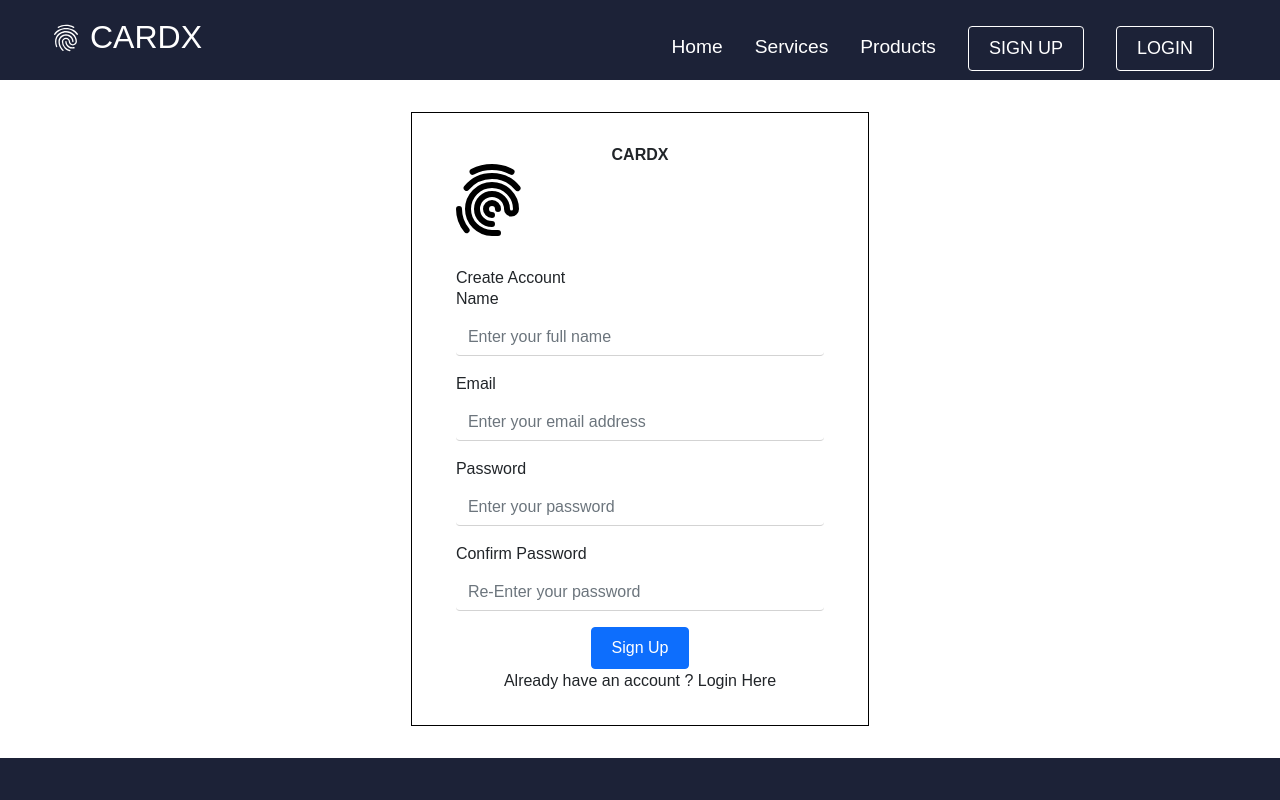
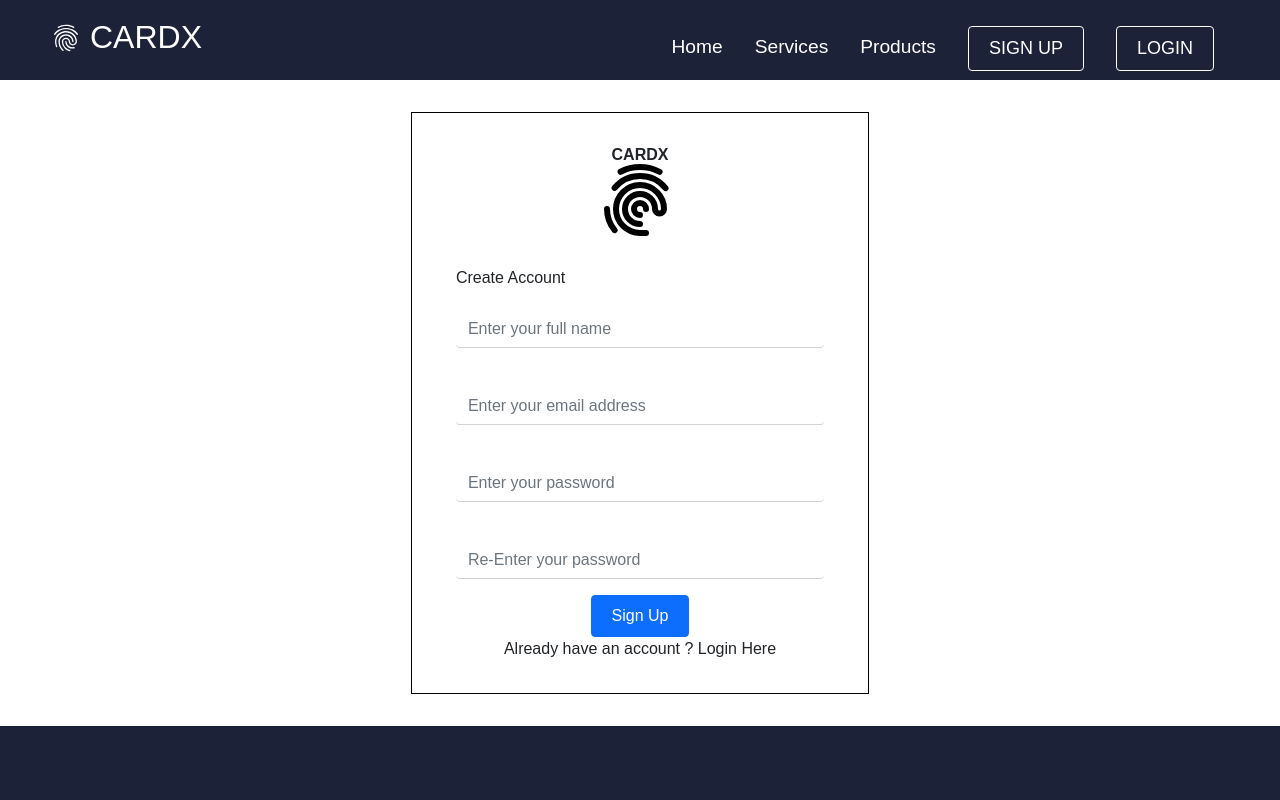
Before and after one commit to itsmemohit/React-Project-2, a React (Create React App) app: page /sign-up in a window 1280 px wide. Shown: the top 800 px of the page. Built offline with nearby package versions, Linux system fonts and the light colour scheme; no server answers.

Commit message:
condition applied on home.js

```diff
--- a/src/Components/pages/HomePage/Home.js
+++ b/src/Components/pages/HomePage/Home.js
@@ -1,18 +1,33 @@
-import React from 'react'
+import React,{ useState } from 'react'
 import Footer from '../Footer/Footer'
 import HeroSection from '../HeroSection'
 import Pricing from '../Pricing';
 import {homeObjOne, homeObjTwo, homeObjThree, homeObjFour} from './Data'
+import { auth } from '../../../firebase-config';
+import { onAuthStateChanged } from "firebase/auth";
+import Dashboard from "../../Dashboard/Dashboard";
 
 function Home() {
+    const [user, setUser] = useState({});
+
+    onAuthStateChanged(auth, (currentUser) => {
+      setUser(currentUser);
+    });
+
+
+
     return (
         <div>
+            {user ?
+            (<Dashboard></Dashboard>) :
+            (<div>
             <HeroSection {...homeObjOne} />
             <HeroSection {...homeObjThree} />
             <HeroSection {...homeObjTwo} />
             <Pricing />
             <HeroSection {...homeObjFour} />
             <Footer />
+            </div>)}
         </div>
     );
 }
--- a/src/Components/pages/Login/Login.css
+++ b/src/Components/pages/Login/Login.css
@@ -12,7 +12,8 @@
 }
 
 .logosection{
-    text-align: center;
+    justify-content: center;
+    display: inline-grid;
     margin-bottom: 2rem;
 }
 
--- a/src/Components/pages/Login/Login.js
+++ b/src/Components/pages/Login/Login.js
@@ -58,7 +58,7 @@ function Login() {
               <h3>Enter your details</h3>
               <Form>
                 <FormGroup>
-                  <Label for="email">Email</Label>
+                  <Label for="email"></Label>
                   <Input
                     id="email"
                     name="email"
@@ -70,7 +70,7 @@ function Login() {
                   />
                 </FormGroup>
                 <FormGroup>
-                  <Label for="password">Password</Label>
+                  <Label for="password"></Label>
                   <Input
                     id="password"
                     name="password"
--- a/src/Components/pages/Navbar.js
+++ b/src/Components/pages/Navbar.js
@@ -29,34 +29,31 @@ function Navbar() {
     return () => window.removeEventListener('resize', showButton);
   }, []);
 
-  const [loginEmail, setLoginEmail] = useState("");
-  const [loginPassword, setLoginPassword] = useState("");
-
   const [user, setUser] = useState({});
 
   onAuthStateChanged(auth, (currentUser) => {
-    console.log("I'm called", currentUser);
     setUser(currentUser);
   });
 
   console.log(auth.currentUser, auth);
-  var name ="Hey!, " +  auth.currentUser?.email;
+  var name ="Hey! " +  auth.currentUser?.email;
 
-   const login = async () => {
+  //  const login = async () => {
 
-    try {
-      const user = await signInWithEmailAndPassword(
-        auth,
-        loginEmail,
-        loginPassword
-      );
-      console.log(user);
-      alert(auth.currentUser.email);
-    } catch (error) {
-      console.log(error.message);
-    }
+  //   try {
+  //     const user = await signInWithEmailAndPassword(
+  //       auth,
+  //       loginEmail,
+  //       loginPassword
+  //     );
+  //     console.log(user);
+  //     alert(auth.currentUser.email);
+  //   } catch (error) {
+  //     console.log(error.message);
+  //   }
 
-  };
+  // };
+
   const logout = async () => {
     await signOut(auth);
   };
--- a/src/Components/pages/SignUp/SignUp.js
+++ b/src/Components/pages/SignUp/SignUp.js
@@ -52,7 +52,7 @@ function SignUp() {
             <h3>Create Account</h3>
             <Form id="signup-form">
               <FormGroup>
-                <Label for="name">Name</Label>
+                <Label for="name"></Label>
                 <Input
                   id="name"
                   name="name"
@@ -61,7 +61,7 @@ function SignUp() {
                 />
               </FormGroup>
               <FormGroup>
-                <Label for="email">Email</Label>
+                <Label for="email"></Label>
                 <Input
                   id="email"
                   name="email"
@@ -73,7 +73,7 @@ function SignUp() {
                 />
               </FormGroup>
               <FormGroup>
-                <Label for="password">Password</Label>
+                <Label for="password"></Label>
                 <Input
                   id="password"
                   name="password"
@@ -85,12 +85,12 @@ function SignUp() {
                 />
               </FormGroup>
               <FormGroup>
-                <Label for="confirmPassword">Confirm Password</Label>
+                <Label for="confirmPassword"></Label>
                 <Input
                   id="confirmPassword"
                   name="confirmPassword"
                   placeholder="Re-Enter your password"
-                  type="confirmPassword"
+                  type="password"
                 />
               </FormGroup>
               <Button
```
